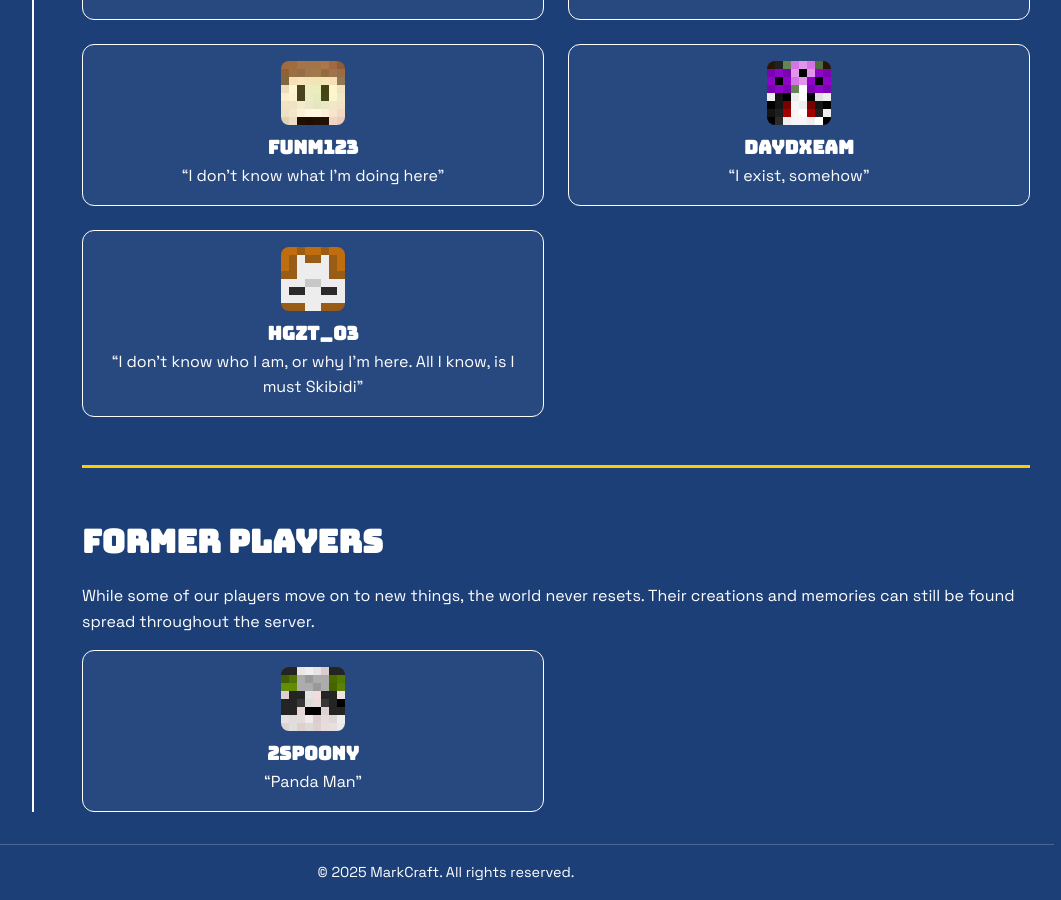
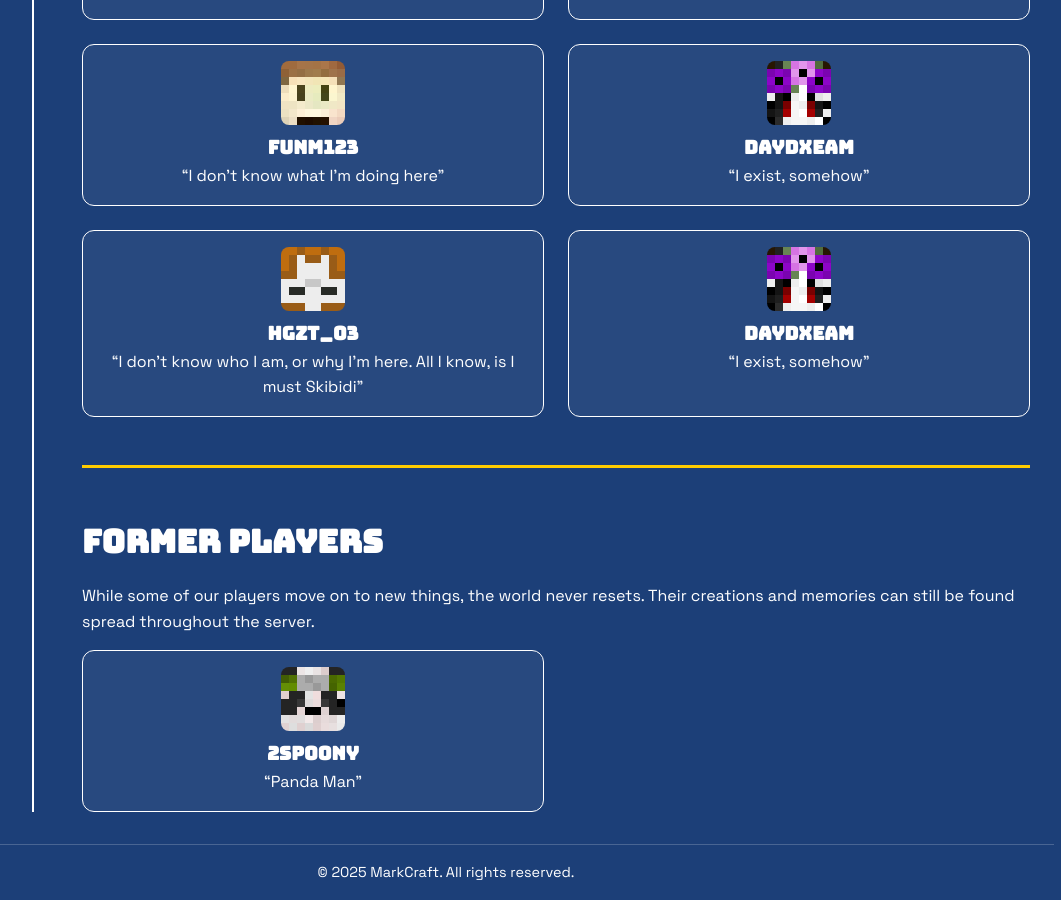
Before and after one commit to AdriMark/markcraft, a Jekyll site: the page built from players.md, in a window 1280 px wide and 900 px high, scrolled down 1063 px. Shown: the whole window, without its empty margins (194-1255 px from the left). Built offline with Jekyll 4.4.1, drawn with Linux system fonts in a browser that asks for light colours; comment, search, counter and statistics services are not loaded.

Commit message:
stacking test

```diff
--- a/players.md
+++ b/players.md
@@ -78,6 +78,12 @@ These players are active community members who contribute to the server with the
       <h3>HGZT_03</h3>
     <p>“I don't know who I am, or why I'm here. All I know, is I must Skibidi”</p>
   </div>
+
+<div class="player-card">
+      <img src="/assets/images/players/daydream_face.webp" alt="DayDxeam" class="player-icon" />
+      <h3>DayDxeam</h3>
+    <p>“I exist, somehow”</p>
+  </div>
 </div>
 
 ---
```
